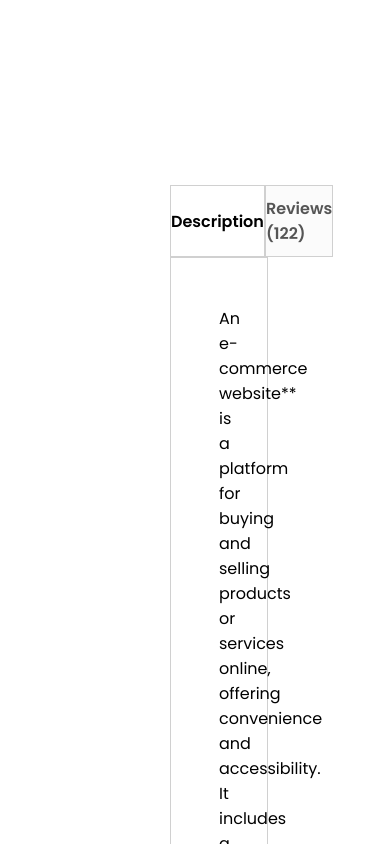
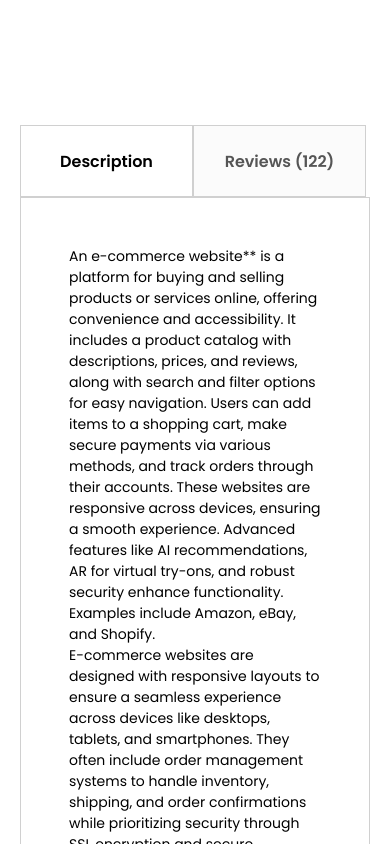
Before and after one commit to kethakabinoth/mania-frontend, a React (Create React App) app: page /product/1 in a window 390 px wide. Shown: the part 1100-1944 px from the top of the page. Built offline with nearby package versions, Linux system fonts and the light colour scheme.

Commit message:
create description box as responsive

```diff
--- a/src/Components/DescriptionBox/DescriptionBox.css
+++ b/src/Components/DescriptionBox/DescriptionBox.css
@@ -25,3 +25,19 @@
     padding: 48px;
     padding-bottom: 70px;
 }
+@media(max-width:1280px)
+{
+    .descriptionbox{
+        margin: 60px;
+    }
+
+}
+@media(max-width:800px)
+{
+    .descriptionbox{
+        margin: 60px 20px;
+    }
+    .descriptionbox-description{
+        font-size: 14px;
+    }
+}
```
